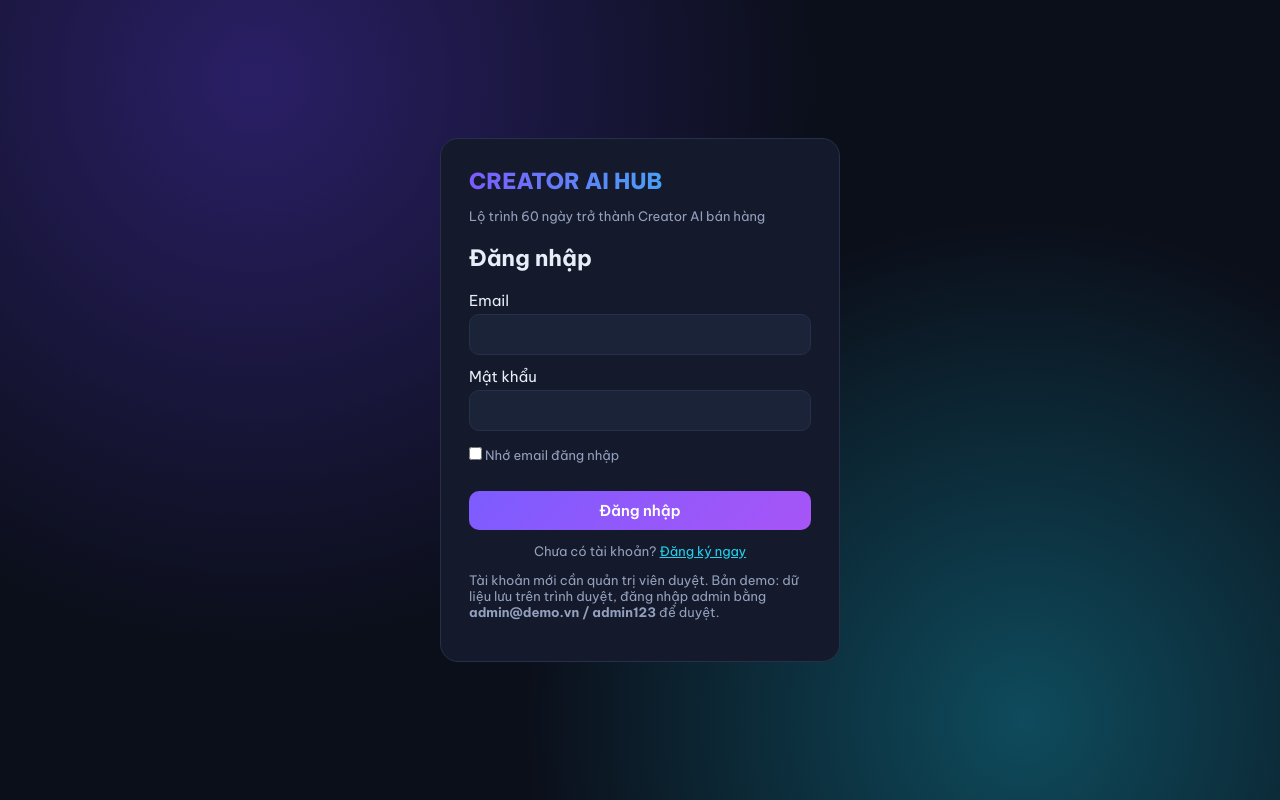
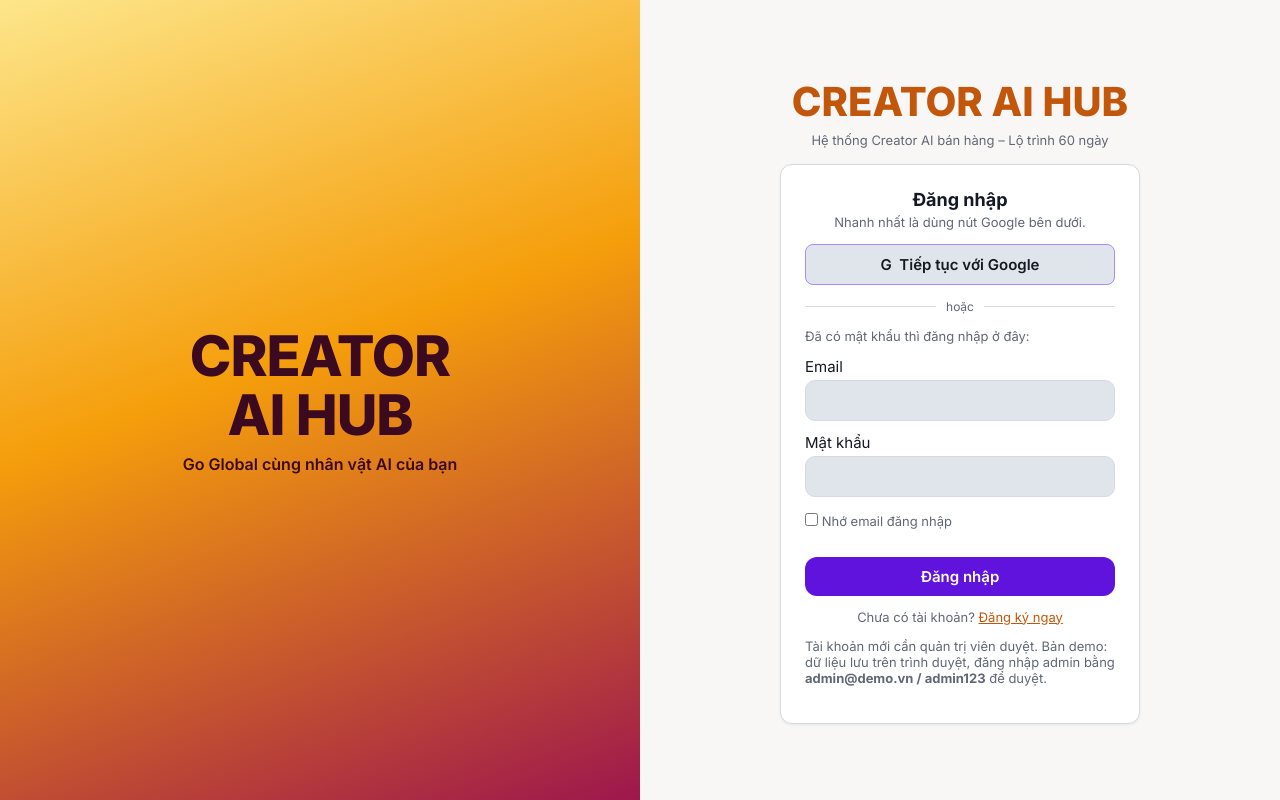
Before and after one commit to Songtran-vn/creator-ai-hub, a plain HTML site: page index.html in a window 1280 px wide. Drawn offline with Linux system fonts and the light colour scheme.

Commit message:
Đổi giao diện sáng giống trang gốc: nền kem, tiêu đề cam, đăng nhập chia đôi
Co-Authored-By: Claude Opus 5.5 <noreply@anthropic.com>

```diff
--- a/app.js
+++ b/app.js
@@ -35,10 +35,10 @@ function addPoints(n, coins = 0) { const p = P(); p.points += n; p.coins += coin
 let authMode = "login";
 function renderAuth() {
   const reg = authMode === "register";
-  $("#app").innerHTML = `<div class="auth"><div class="auth-card">
-    <div class="logo">CREATOR AI HUB</div>
-    <p class="muted">Lộ trình 60 ngày trở thành Creator AI bán hàng</p>
+  $("#app").innerHTML = `<div class="auth"><div class="hero"><div>CREATOR<br>AI HUB<small>Go Global cùng nhân vật AI của bạn</small></div></div>
+    <div class="auth-side"><h1 class="brand-title">CREATOR AI HUB</h1><p class="muted" style="margin:6px 0 0">Hệ thống Creator AI bán hàng – Lộ trình 60 ngày</p><div class="auth-card">
     <h2>${reg ? "Đăng ký" : "Đăng nhập"}</h2>
+    ${reg ? "" : `<p class="muted" style="text-align:center;margin:0 0 14px">Nhanh nhất là dùng nút Google bên dưới.</p><button class="gbtn" onclick="toast('Đăng nhập Google sẽ có khi nối máy chủ – bản demo dùng email')">G&nbsp; Tiếp tục với Google</button><div class="or">hoặc</div><p class="muted">Đã có mật khẩu thì đăng nhập ở đây:</p>`}
     ${reg ? `<label>Tên hiển thị</label><input id="f-name">` : ""}
     <label>Email</label><input id="f-email" type="email" value="${esc(reg ? "" : S.rememberEmail)}">
     <label>Mật khẩu</label><input id="f-pass" type="password">
@@ -46,7 +46,7 @@ function renderAuth() {
     <button class="btn" style="width:100%" onclick="${reg ? "doRegister()" : "doLogin()"}">${reg ? "Tạo tài khoản" : "Đăng nhập"}</button>
     <p class="muted" style="text-align:center">${reg ? `Đã có tài khoản? <a href="#" onclick="authMode='login';renderAuth()">Đăng nhập</a>` : `Chưa có tài khoản? <a href="#" onclick="authMode='register';renderAuth()">Đăng ký ngay</a>`}</p>
     <p class="muted">Tài khoản mới cần quản trị viên duyệt. Bản demo: dữ liệu lưu trên trình duyệt, đăng nhập admin bằng <b>admin@demo.vn / admin123</b> để duyệt.</p>
-  </div></div>`;
+  </div></div></div>`;
 }
 function doRegister() {
   const name = $("#f-name").value.trim(), email = $("#f-email").value.trim().toLowerCase(), pass = $("#f-pass").value;
--- a/index.html
+++ b/index.html
@@ -6,7 +6,7 @@
 <title>Creator AI Hub</title>
 <meta name="description" content="Lộ trình 60 ngày trở thành Creator AI bán hàng – học, thi đua, nhận thưởng.">
 <link rel="preconnect" href="https://fonts.googleapis.com">
-<link href="https://fonts.googleapis.com/css2?family=Be+Vietnam+Pro:wght@400;500;600;700;800&display=swap" rel="stylesheet">
+<link href="https://fonts.googleapis.com/css2?family=Inter:wght@400;500;600;700;800&display=swap" rel="stylesheet">
 <link rel="stylesheet" href="style.css">
 </head>
 <body>
--- a/style.css
+++ b/style.css
@@ -1,16 +1,16 @@
-:root{--bg:#0b0f1a;--card:#141a2b;--card2:#1b2338;--line:#26304a;--text:#e9edf7;--muted:#93a0bd;--brand:#7c5cff;--brand2:#22d3ee;--gold:#fbbf24;--ok:#34d399;--bad:#f87171}
+:root{--bg:hsl(30 20% 97%);--card:#fff;--card2:hsl(220 18% 93%);--line:hsl(220 16% 86%);--text:hsl(222 30% 11%);--muted:hsl(220 9% 42%);--brand:hsl(263 84% 47%);--brand2:#c2570c;--gold:#f5b301;--ok:#16a34a;--bad:#dc2626}
 *{box-sizing:border-box}
-body{margin:0;background:var(--bg);color:var(--text);font-family:'Be Vietnam Pro',system-ui,sans-serif;font-size:15px}
+body{margin:0;background:var(--bg);color:var(--text);font-family:Inter,system-ui,sans-serif;font-size:15px}
 a{color:var(--brand2)}
 button{font:inherit;cursor:pointer}
-.btn{background:linear-gradient(135deg,var(--brand),#a855f7);color:#fff;border:0;border-radius:10px;padding:10px 16px;font-weight:600}
+.btn{background:var(--brand);color:#fff;border:0;border-radius:.75rem;padding:10px 16px;font-weight:600}
 .btn.ghost{background:var(--card2);border:1px solid var(--line)}
 .btn.sm{padding:6px 10px;font-size:13px}
 .btn:disabled{opacity:.45;cursor:not-allowed}
-input,textarea,select{width:100%;background:var(--card2);border:1px solid var(--line);color:var(--text);border-radius:10px;padding:10px 12px;font:inherit;margin:4px 0 12px}
-.auth{min-height:100vh;display:grid;place-items:center;padding:16px;background:radial-gradient(circle at 20% 10%,#2a1f66 0,transparent 45%),radial-gradient(circle at 80% 90%,#0e4b5c 0,transparent 40%)}
-.auth-card{width:100%;max-width:400px;background:var(--card);border:1px solid var(--line);border-radius:18px;padding:28px}
-.logo{font-weight:800;font-size:22px;background:linear-gradient(90deg,var(--brand),var(--brand2));-webkit-background-clip:text;color:transparent}
+input,textarea,select{width:100%;background:hsl(220 20% 90%);border:1px solid var(--line);color:var(--text);border-radius:10px;padding:10px 12px;font:inherit;margin:4px 0 12px}
+.auth{min-height:100vh;display:grid;grid-template-columns:1fr 1fr}.hero{background:linear-gradient(160deg,#fde68a,#f59e0b 45%,#9d174d);display:grid;place-items:center;color:#3b0a1e;font-weight:800;font-size:56px;text-align:center;line-height:1.05;letter-spacing:-1px}.hero small{display:block;font-size:16px;font-weight:600;letter-spacing:0;margin-top:12px}.auth-side{display:flex;flex-direction:column;align-items:center;justify-content:center;padding:32px 16px}.brand-title{font-size:40px;font-weight:800;color:var(--brand2);margin:0;text-align:center}
+.auth-card{width:100%;max-width:360px;background:var(--card);border:1px solid var(--line);border-radius:.75rem;padding:24px;margin-top:16px;box-shadow:0 1px 3px #0001}.auth-card h2{text-align:center;font-size:18px;margin:0 0 4px}.gbtn{width:100%;background:hsl(220 20% 90%);border:1px solid #a78bfa;border-radius:.5rem;padding:10px;font-weight:600;color:var(--text)}.or{display:flex;align-items:center;gap:10px;color:var(--muted);font-size:12px;margin:14px 0}.or:before,.or:after{content:'';flex:1;height:1px;background:var(--line)}
+.logo{font-weight:800;font-size:20px;color:var(--brand2)}
 .muted{color:var(--muted);font-size:13px}
 .layout{display:flex;min-height:100vh}
 .side{width:230px;background:var(--card);border-right:1px solid var(--line);padding:18px 12px;position:sticky;top:0;height:100vh;overflow:auto;flex-shrink:0}
@@ -37,10 +37,10 @@ table{width:100%;border-collapse:collapse}td,th{padding:10px;border-bottom:1px s
 .pot{background:var(--card2);border:1px solid var(--line);border-radius:12px;text-align:center;padding:10px 4px;cursor:pointer;font-size:30px;user-select:none}
 .pot small{display:block;font-size:11px;color:var(--muted)}
 .chat{height:360px;overflow:auto;display:flex;flex-direction:column;gap:8px;padding:8px;background:var(--card2);border-radius:12px;margin-bottom:10px}
-.msg{max-width:80%;padding:8px 12px;border-radius:12px;white-space:pre-wrap}.msg.u{align-self:flex-end;background:var(--brand)}.msg.a{background:var(--card)}
-.modal{position:fixed;inset:0;background:#000a;display:grid;place-items:center;padding:16px;z-index:50}.hidden{display:none}
+.msg{max-width:80%;padding:8px 12px;border-radius:12px;white-space:pre-wrap}.msg.u{align-self:flex-end;background:var(--brand);color:#fff}.msg.a{background:var(--card)}
+.modal{position:fixed;inset:0;background:#0006;display:grid;place-items:center;padding:16px;z-index:50}.hidden{display:none}
 .modal-box{background:var(--card);border:1px solid var(--line);border-radius:16px;padding:22px;width:100%;max-width:560px;max-height:90vh;overflow:auto;position:relative}
 .x{position:absolute;right:12px;top:8px;background:none;border:0;color:var(--muted);font-size:26px}
 .toast{position:fixed;bottom:20px;left:50%;transform:translateX(-50%) translateY(100px);background:var(--card2);border:1px solid var(--brand);padding:10px 18px;border-radius:12px;transition:.3s;z-index:60}.toast.show{transform:translateX(-50%) translateY(0)}
 .menu-btn{display:none}
-@media(max-width:800px){.side{position:fixed;left:-240px;z-index:40;transition:.25s}.side.open{left:0}.menu-btn{display:inline-block}main{padding:16px}}
+@media(max-width:800px){.auth{grid-template-columns:1fr}.hero{min-height:180px;font-size:34px}.side{position:fixed;left:-240px;z-index:40;transition:.25s}.side.open{left:0}.menu-btn{display:inline-block}main{padding:16px}}
```
